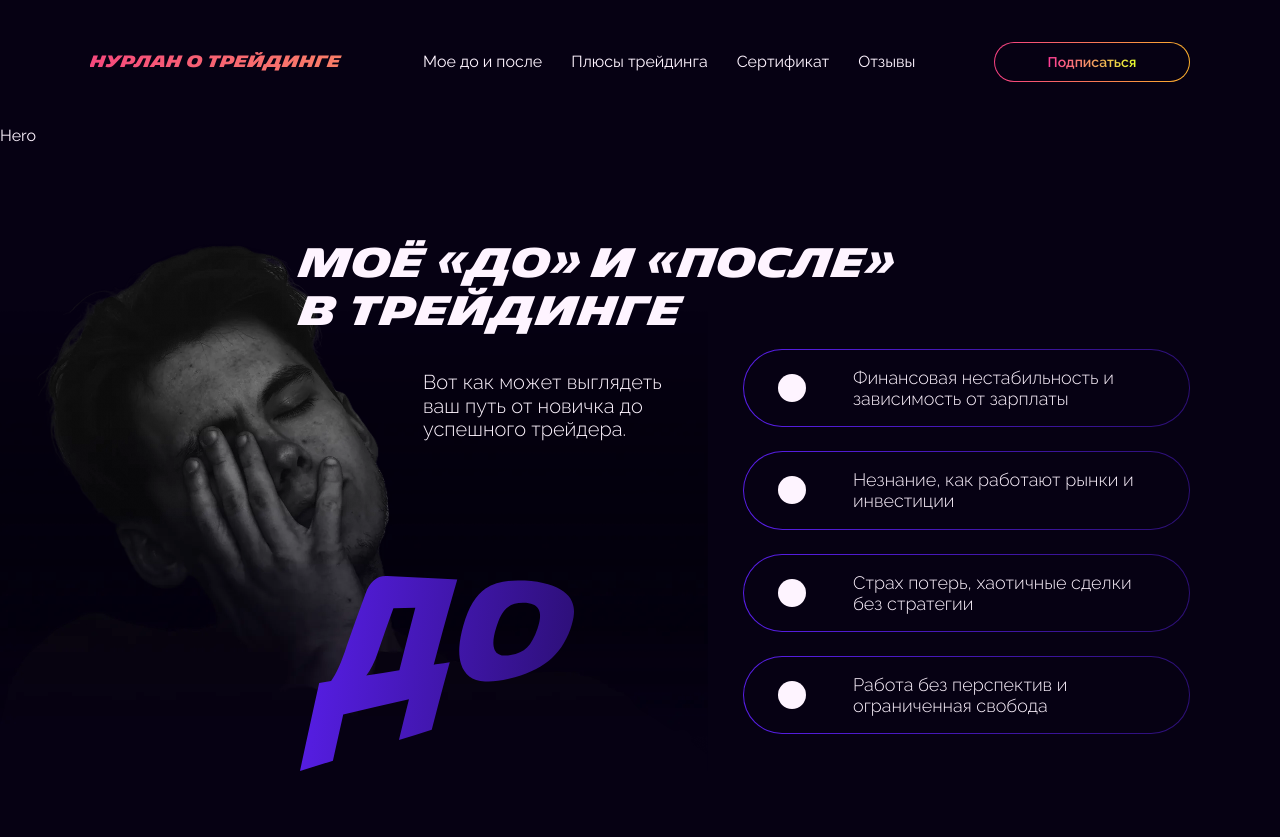
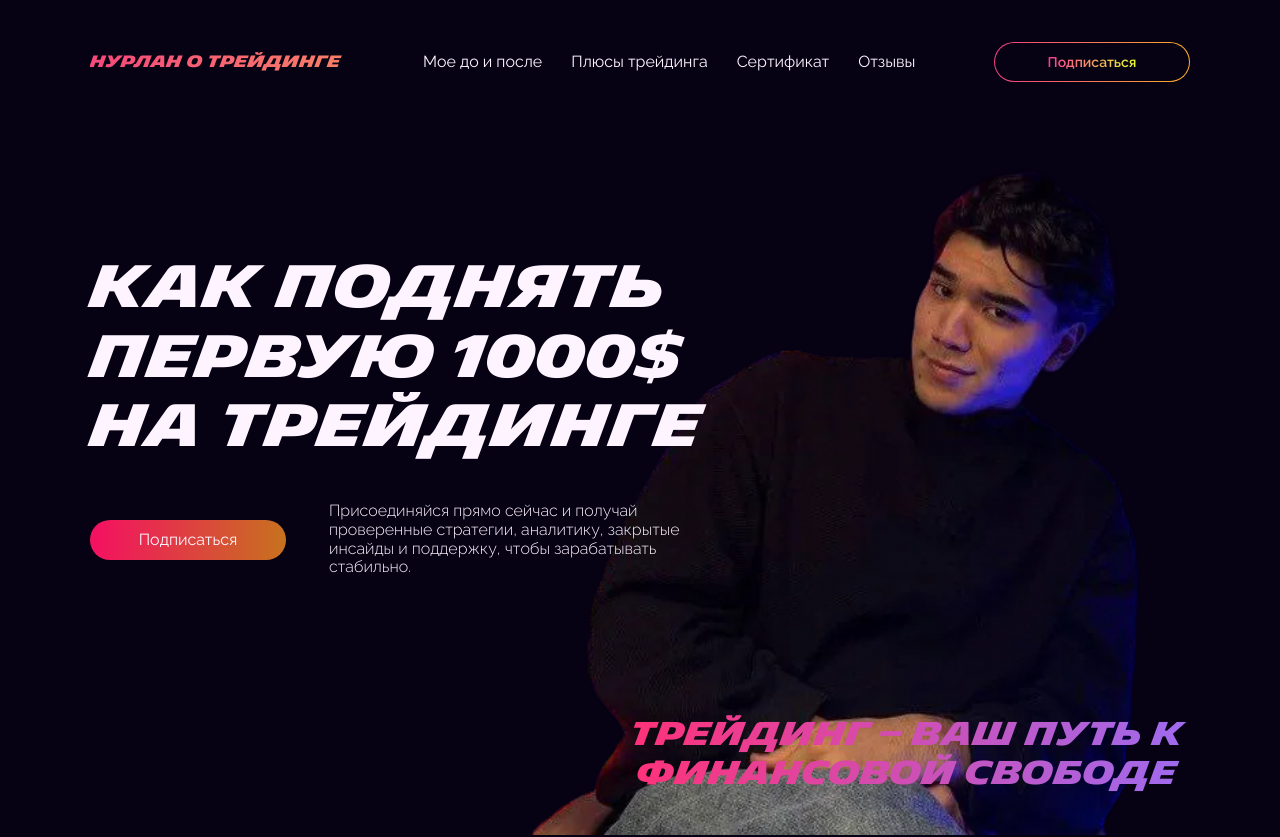
Before and after one commit to cyanidium-dev/crypto-landing, a Next.js app: page / in a window 1280 px wide. Shown: the top 837 px of the page. Built offline with nearby package versions, Linux system fonts and the light colour scheme.

Commit message:
added hero section

```diff
--- a/src/components/homePage/hero/Hero.tsx
+++ b/src/components/homePage/hero/Hero.tsx
@@ -1,5 +1,42 @@
+import MainButton from "@/components/shared/buttons/MainButton";
 import React from "react";
+import { TELEGRAM_URL } from "../../../../public/telegramChatLink";
+import Image from "next/image";
 
 export default function Hero() {
-  return <div>Hero</div>;
+  return (
+    <section
+      className="relative container max-w-[1920px] scroll-mt-[82px] tabxl:scroll-mt-[124px] pt-[325px] tabxl:pt-[129px] pb-14
+    tabxl:pb-[61px] mb-6 tabxl:mb-[263px] overflow-hidden"
+    >
+      <Image
+        src="/images/contentImages/ctaWebinarMan.webp"
+        alt="man"
+        width={640}
+        height={640}
+        className="absolute -z-10 -top-[113px] tabxl:-top-[162px] w-[566px] tabxl:w-[873px] h-[566px] tabxl:h-[873px] -right-[48px] sm:right-[calc(50%-283px-48px)]
+              tabxl:-right-[147px] laptop:-right-[77px] desk:right-0 object-cover origin-center overflow-visible"
+      />
+      <h1 className="max-w-[682px] mx-auto tabxl:mx-0 mb-6 tabxl:mb-10 font-michelin uppercase text-center tabxl:text-left text-24bold tabxl:text-58bold">
+        Как поднять первую 1000$ на трейдинге
+      </h1>
+      <div className="tabxl:flex tabxl:flex-row-reverse tabxl:gap-x-[43px] tabxl:items-center tabxl:justify-start w-fit mb-9 tabxl:mb-[138px] mx-auto tabxl:mx-0">
+        <p className="max-w-[682px] tabxl:w-[354px] mx-auto tabxl:mx-0 mb-[50px] tabxl:mb-0 text-16light text-center tabxl:text-left">
+          Присоединяйся прямо сейчас и получай проверенные стратегии, аналитику,
+          закрытые инсайды и поддержку, чтобы зарабатывать стабильно.
+        </p>
+        <a
+          href={TELEGRAM_URL}
+          target="_blank"
+          rel="noopener noreferrer nofollow"
+          className="block w-full tabxl:w-[196px] max-w-[331px] mx-auto tabxl:mx-0"
+        >
+          <MainButton>Подписаться</MainButton>
+        </a>
+      </div>
+      <h3 className="w-fit tabxl:w-[566px] mx-auto tabxl:mr-0 tabxl:ml-auto font-michelin uppercase text-center text-18bold tabxl:text-32bold text-transparent bg-clip-text bg-lightPinkGradient">
+        Трейдинг – ваш путь к финансовой свободе
+      </h3>
+    </section>
+  );
 }
--- a/src/components/homePage/reviews/Reviews.tsx
+++ b/src/components/homePage/reviews/Reviews.tsx
@@ -17,7 +17,7 @@ export default function Reviews() {
       />
       <div className="container max-w-[1920px] tabxl:ml-[35.5%] laptop:ml-[30.5%] mb-[61px] tabxl:mb-[71px]">
         <h2
-          className="mb-3 font-michelin uppercase text-32bold tabxl:text-64bold text-transparent bg-clip-text bg-caviarGradient text-center
+          className="w-fit mb-3 font-michelin uppercase text-32bold tabxl:text-64bold text-transparent bg-clip-text bg-caviarGradient text-center
       tabxl:text-left"
         >
           Отзывы
```
